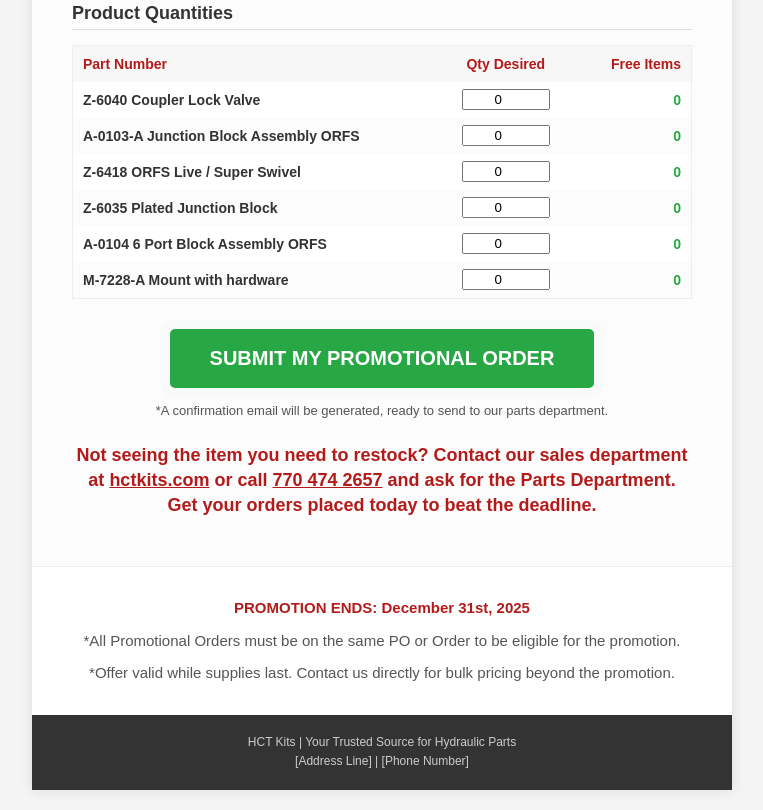
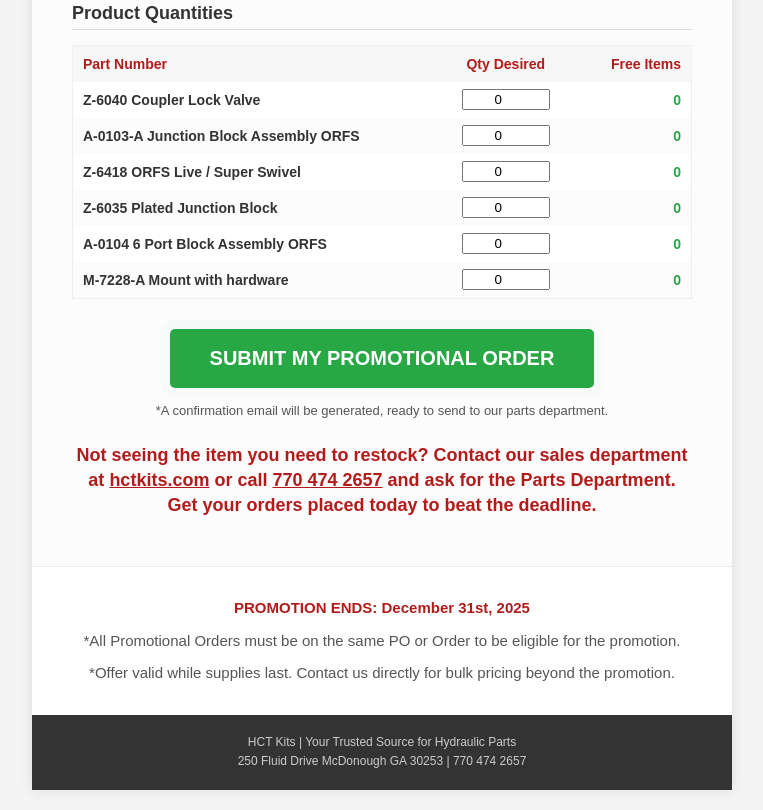
Before and after one commit to HCTManager/Promotional-Sales, a plain HTML site: page index.html in a window 1280 px wide. Shown: the part 2469-3279 px from the top of the page, without its empty margins (258-1021 px from the left). Drawn offline with Linux system fonts and the light colour scheme.

Commit message:
Update index.html

```diff
--- a/index.html
+++ b/index.html
@@ -519,7 +519,7 @@
 
       <div class="footer">
         <p style="margin: 0;">HCT Kits | Your Trusted Source for Hydraulic Parts</p>
-        <p style="margin-top: 5px;">[Address Line] | [Phone Number]</p>
+        <p style="margin-top: 5px;">250 Fluid Drive McDonough GA 30253 | 770 474 2657</p>
       </div>
 
     </div>
```
